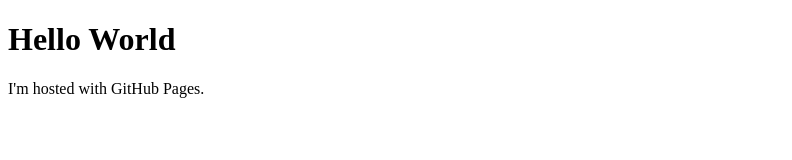
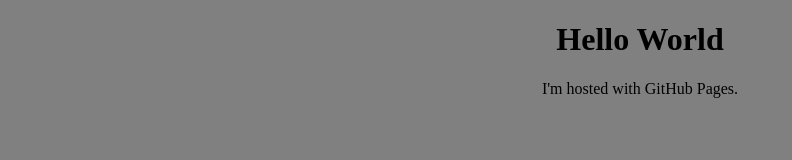
Before and after one commit to some1ishere1437/some1ishere1437.github.io, a plain HTML site: page index.html in a window 1280 px wide. Shown: the whole page, without its empty margins (0-792 px from the left). Drawn offline with Linux system fonts and the light colour scheme.

Commit message:
Update index.html

```diff
--- a/index.html
+++ b/index.html
@@ -1,6 +1,13 @@
 <!DOCTYPE html>
 <html>
-<body>
+<head>
+<style>
+h1 {text-align: center;}
+p {text-align: center;}
+
+</style>
+</head>
+<body style="background-color:gray;">
 <h1>Hello World</h1>
 <p>I'm hosted with GitHub Pages.</p>
 </body>
```
